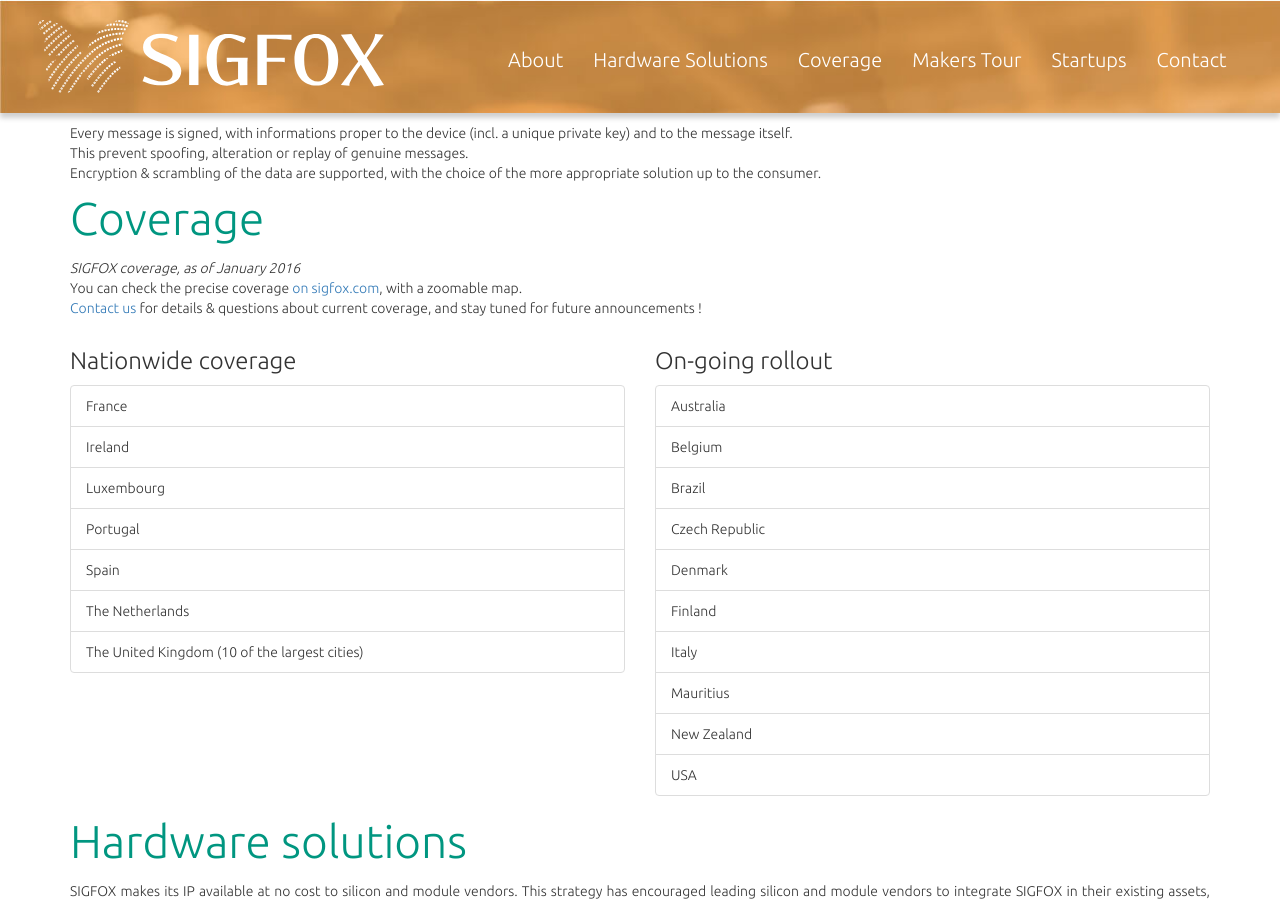
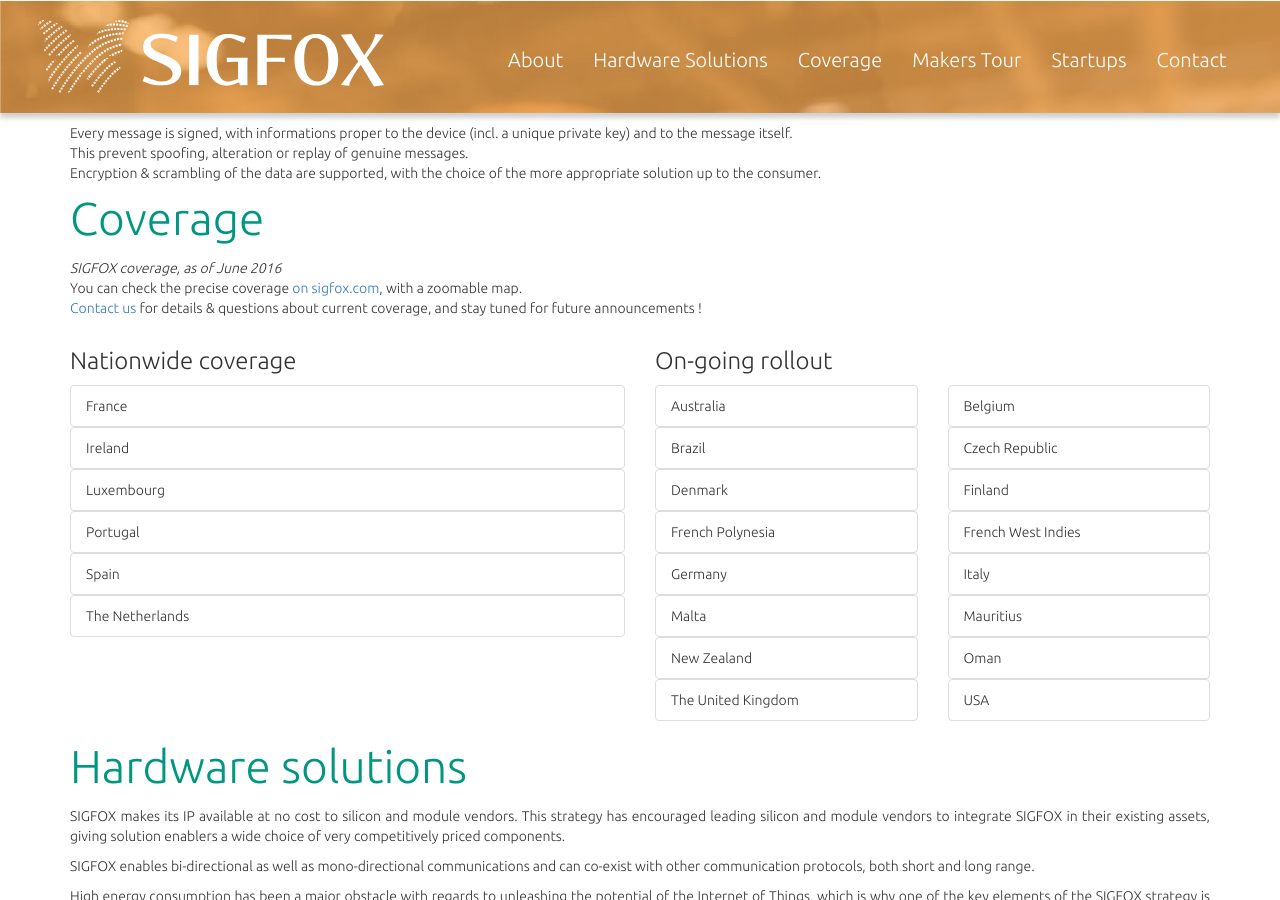
Before and after one commit to sigfox/makers.sigfox.com, a Jekyll site: the page built from index.html, in a window 1280 px wide and 900 px high, scrolled down 977 px. Built offline with Jekyll 4.4.1, drawn with Linux system fonts in a browser that asks for light colours.

Commit message:
Update coverage

```diff
--- a/_data/coverage.yml
+++ b/_data/coverage.yml
@@ -1,4 +1,4 @@
-update: 2016/01/11
+update: 2016/06/30
 countries:
   - name: France
     status: nationwide
@@ -6,8 +6,8 @@
     status: nationwide
   - name: Spain
     status: nationwide
-  - name: The United Kingdom (10 of the largest cities)
-    status: nationwide
+  - name: The United Kingdom
+    status: rollout
   - name: Belgium
     status: rollout
   - name: Luxembourg
@@ -34,3 +34,13 @@
     status: rollout
   - name: Finland
     status: rollout
+  - name: Malta
+    status: rollout
+  - name: French Polynesia
+    status: rollout
+  - name: Oman
+    status: rollout
+  - name: Germany
+    status: rollout
+  - name: French West Indies
+    status: rollout
--- a/_includes/index/coverage.html
+++ b/_includes/index/coverage.html
@@ -4,23 +4,27 @@
     <h1>Coverage</h1>
     <p>
       <i>SIGFOX coverage, as of {{site.data.coverage.update | date:"%B %Y"}}</i><br />
-      You can check the precise coverage <a href="http://sigfox.com/en/#!/connected-world/sigfox-network-operator" target="_blank">on sigfox.com</a>, with a zoomable map.<br />
+      You can check the precise coverage <a href="http://sigfox.com/coverage" target="_blank">on sigfox.com</a>, with a zoomable map.<br />
       <a href="#contact">Contact us</a> for details & questions about current coverage, and stay tuned for future announcements ! <br />
     </p>
     <div class="row">
       <div class="col-sm-6">
         <h3>Nationwide coverage</h3>
-        <div class="list-group">
+        <div class="row list-group">
           {% for country in nationwide%}
-            <p class="list-group-item">{{country.name}}</p>
+            <div class="col-sm-12">
+              <p class="list-group-item">{{country.name}}</p>
+            </div>
           {% endfor%}
         </div>
       </div>
       <div class="col-sm-6">
         <h3>On-going rollout</h3>
-        <div class="list-group">
+        <div class="row list-group">
           {% for country in rollout %}
-            <p class="list-group-item">{{country.name}}</p>
+            <div class="col-sm-6">
+              <p class="list-group-item">{{country.name}}</p>
+            </div>
           {% endfor%}
         </div>
       </div>
```
